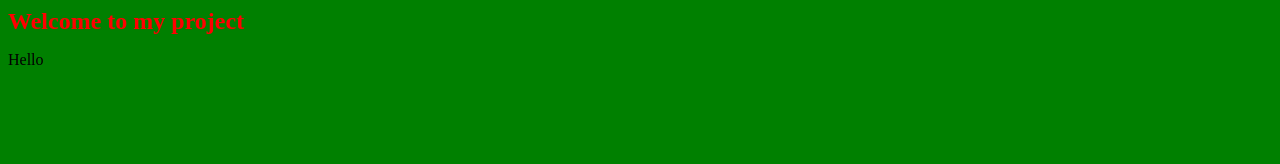
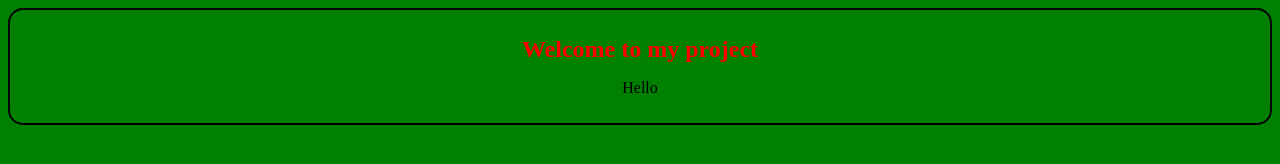
Before and after one commit to jodiAlma/test_git, a plain HTML site: page index.html in a window 1280 px wide. Drawn offline with Linux system fonts and the light colour scheme.

Commit message:
style div

```diff
--- a/cs.css
+++ b/cs.css
@@ -11,3 +11,9 @@ color:black;
 body{
 background-color:green;
 }
+div{
+border: 2px solid black;
+border-radius:15px;
+padding: 10px;
+text-align:center;
+}
```
